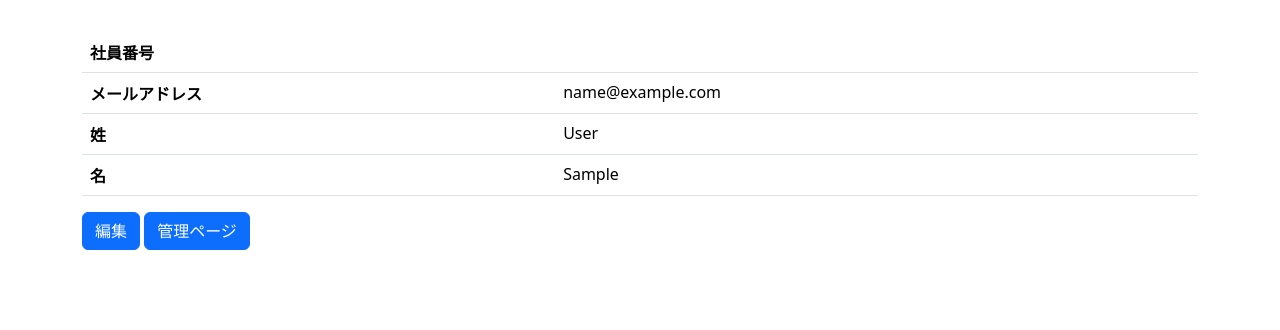
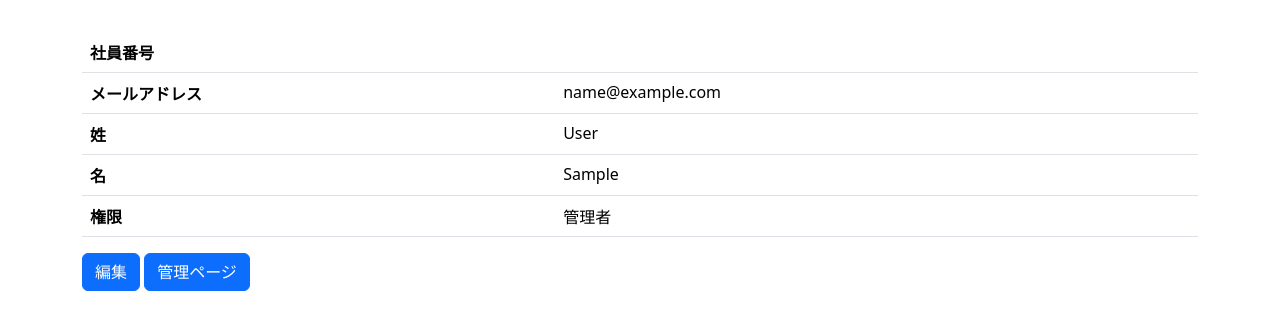
Before and after one commit to blurryeyes/zaseki_django, a Django app: page /accounts/detail/ in a window 1280 px wide. Shown: the part 56-386 px from the top of the page. Run offline with Django 3.2, Linux system fonts and the light colour scheme; the visitor is signed in with stand-in values (Sample User, id 1); data comes from the database, SQL or seed files in the repository; some libraries are stand-ins or nearby versions.

Commit message:
管理者、スタッフ、一般

```diff
--- a/zaseki/accounts/templates/accounts/account_detail.html
+++ b/zaseki/accounts/templates/accounts/account_detail.html
@@ -20,6 +20,10 @@
             <th>名</th>
             <td>{{ user.first_name }}</td>
         </tr>
+        <tr>
+            <th>権限</th>
+            <td>{% if user.is_superuser %}管理者{% elif user.is_staff %}スタッフ{% else %}一般{% endif %}</td>
+        </tr>
     </table>
     {% url 'account_edit' as account_edit_url %}
     {% bootstrap_button button_type="link" content="編集" href=account_edit_url %}
--- a/zaseki/seats/templates/seats/layout_detail.html
+++ b/zaseki/seats/templates/seats/layout_detail.html
@@ -90,7 +90,7 @@
 <script type="text/javascript">
 {% if user.is_authenticated %}{% if not user.is_staff %}
 $(".staff-act").click(function() {
-    alert('管理者のみが可能です。');
+    alert('スタッフ以上のみが可能です。');
     return false;
 });
 {% elif user.is_staff %}
--- a/zaseki/seats/templates/seats/layout_list.html
+++ b/zaseki/seats/templates/seats/layout_list.html
@@ -69,7 +69,7 @@ $(".authenticated-act").click(function() {
 });
 {% elif not user.is_staff %}
 $(".staff-act").click(function() {
-    alert("管理者のみが可能です。");
+    alert("スタッフ以上のみが可能です。");
     return false;
 });
 {% endif %}
```
